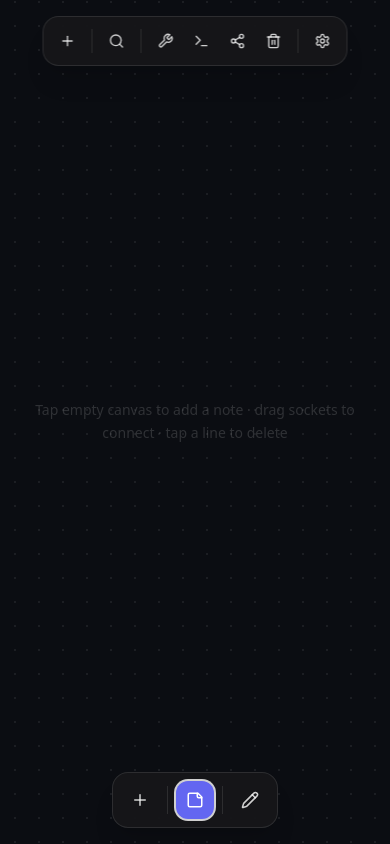
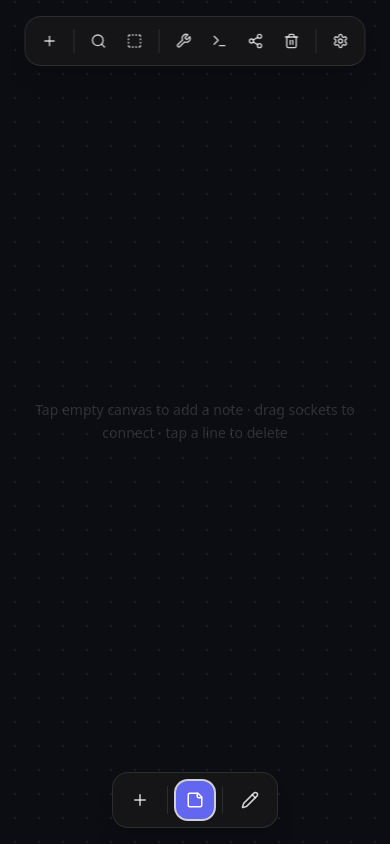
Before and after one commit to windshifter1/NodeMind, a React (Vite) app: page / in a window 390 px wide. Built offline with nearby package versions, Linux system fonts and the light colour scheme.

Commit message:
Selection on Mobile

```diff
--- a/src/components/canvas/CanvasBoard.jsx
+++ b/src/components/canvas/CanvasBoard.jsx
@@ -41,6 +41,8 @@ export default function CanvasBoard({
   onDeleteNodes,
   selectedNodeIds = [],
   onSelectionChange,
+  selectionArmed = false,
+  onSelectionArmConsumed,
   darkNodes,
   zoom,
   setZoom,
@@ -71,6 +73,8 @@ export default function CanvasBoard({
   const suppressNextClick = useRef(false);
   const suppressionTimerRef = useRef(0);
   const desktopSelection = useRef(false);
+  const selectionArmedRef = useRef(selectionArmed);
+  selectionArmedRef.current = selectionArmed;
   const selectedNodeIdsRef = useRef(selectedNodeIds);
   selectedNodeIdsRef.current = selectedNodeIds;
 
@@ -116,6 +120,14 @@ export default function CanvasBoard({
   const isCanvasPanPointerStart = (e) => {
     if (e.pointerType !== 'mouse') return e.button === 0 || e.button === -1;
     return e.button === 0 || e.button === 1 || e.button === 2;
+  };
+
+  /** Desktop always marquees on primary mouse; mobile only when Selection Mode is armed. */
+  const shouldUseMarquee = (e) => {
+    if (selectionArmedRef.current) {
+      return e.pointerType !== 'mouse' ? e.button === 0 || e.button === -1 : e.button === 0;
+    }
+    return e.pointerType === 'mouse' && e.button === 0 && desktopSelection.current;
   };
 
   const clearSuppressionTimer = () => {
@@ -349,7 +361,7 @@ export default function CanvasBoard({
         button: 0,
         pointerType: e.pointerType,
       });
-      const useMarquee = e.pointerType === 'mouse' && desktopSelection.current;
+      const useMarquee = shouldUseMarquee(e);
       const totalDx = e.clientX - startX;
       const totalDy = e.clientY - startY;
       const crossedThreshold = Math.abs(totalDx) + Math.abs(totalDy) > PAN_DRAG_THRESHOLD;
@@ -469,8 +481,7 @@ export default function CanvasBoard({
     pointers.current.set(e.pointerId, { x: e.clientX, y: e.clientY, button: e.button, pointerType: e.pointerType });
 
     if (pointers.current.size === 1) {
-      const isMousePrimary = e.pointerType === 'mouse' && e.button === 0;
-      const useMarquee = isMousePrimary && desktopSelection.current;
+      const useMarquee = shouldUseMarquee(e);
       const delayedMousePan = e.pointerType === 'mouse' && (e.button === 1 || e.button === 2);
       panState.current = {
         panning: !delayedMousePan && !useMarquee,
@@ -592,7 +603,7 @@ export default function CanvasBoard({
       setMarqueeRect(null);
     } else if (pointers.current.size === 0) {
       const wasMarquee = panState.current.marqueing;
-      if (wasMarquee && desktopSelection.current && onSelectionChange) {
+      if (wasMarquee && onSelectionChange) {
         const rect = boardRef.current.getBoundingClientRect();
         const x1 = (Math.min(panState.current.startX, e.clientX) - rect.left - panRef.current.x) / zoomRef.current;
         const y1 = (Math.min(panState.current.startY, e.clientY) - rect.top - panRef.current.y) / zoomRef.current;
@@ -603,6 +614,7 @@ export default function CanvasBoard({
           .filter((node) => rectsIntersect(nodeLayoutRect(node), worldRect))
           .map((node) => node.id);
         onSelectionChange(hits);
+        if (selectionArmedRef.current) onSelectionArmConsumed?.();
       } else if (panState.current.button === 0 && !moved && !pinch.current.active) {
         const hasSelection = selectedNodeIdsRef.current.length > 0;
         if (hasSelection) {
@@ -843,6 +855,7 @@ export default function CanvasBoard({
   return (
     <div
       ref={boardRef}
+      data-canvas-board
       className="absolute inset-0 overflow-hidden"
       onPointerDown={onPointerDown}
       onPointerMove={onPointerMove}
--- a/src/components/canvas/Toolbar.jsx
+++ b/src/components/canvas/Toolbar.jsx
@@ -1,5 +1,5 @@
 import React, { useEffect, useRef, useState } from 'react';
-import { Download, Upload, Trash2, Plus, ZoomIn, ZoomOut, Maximize, Minimize, Copy, Terminal, Search, Share2, Wrench, Settings, Home } from 'lucide-react';
+import { Download, Upload, Trash2, Plus, ZoomIn, ZoomOut, Maximize, Minimize, Copy, Terminal, Search, Share2, Wrench, Settings, Home, SquareDashed } from 'lucide-react';
 
 function AutoOrganiseAllIcon({ size = 15 }) {
   return (
@@ -44,17 +44,28 @@ function AutoOrganiseSelectedIcon({ size = 15 }) {
   );
 }
 
-function ToolbarButton({ children, onClick, title, disabled = false }) {
+function ToolbarButton({
+  children,
+  onClick,
+  title,
+  disabled = false,
+  active = false,
+  className = '',
+  'data-selection-arm-button': selectionArmButton,
+}) {
   return (
     <button
       onClick={disabled ? undefined : onClick}
       title={title}
       disabled={disabled}
+      data-selection-arm-button={selectionArmButton ? '' : undefined}
       className={`p-2 sm:p-3 rounded-xl transition active:scale-95 ${
         disabled
           ? 'text-white/30 cursor-not-allowed'
-          : 'text-white/80 hover:text-white hover:bg-white/10'
-      }`}
+          : active
+            ? 'text-indigo-100 bg-indigo-500/35 shadow-[0_0_0_1px_rgba(165,180,252,0.55),0_0_18px_rgba(99,102,241,0.55)]'
+            : 'text-white/80 hover:text-white hover:bg-white/10'
+      } ${className}`}
     >
       {children}
     </button>
@@ -146,6 +157,8 @@ export default function Toolbar({
   onAutoOrganise,
   onOrganiseSelected,
   selectedCount = 0,
+  selectionArmed = false,
+  onToggleSelectionArm,
   zoom,
   onZoom,
   onRecenter,
@@ -156,6 +169,16 @@ export default function Toolbar({
 }) {
   const fileRef = useRef(null);
   const canOrganiseSelected = selectedCount >= 2;
+  const [showMobileSelection, setShowMobileSelection] = useState(false);
+
+  useEffect(() => {
+    const mq = window.matchMedia?.('(hover: hover) and (pointer: fine)');
+    const update = () => setShowMobileSelection(!(mq?.matches));
+    update();
+    if (!mq?.addEventListener) return undefined;
+    mq.addEventListener('change', update);
+    return () => mq.removeEventListener('change', update);
+  }, []);
 
   return (
     <>
@@ -173,6 +196,16 @@ export default function Toolbar({
           ]}
         />
         <span className="hidden sm:inline text-xs text-white/50 w-10 text-center tabular-nums">{Math.round(zoom * 100)}%</span>
+        {showMobileSelection && (
+          <ToolbarButton
+            data-selection-arm-button
+            active={selectionArmed}
+            onClick={onToggleSelectionArm}
+            title={selectionArmed ? 'Selection Mode armed — drag on canvas' : 'Selection Mode'}
+          >
+            <SquareDashed size={16} />
+          </ToolbarButton>
+        )}
         <div className="w-px h-6 bg-white/10 mx-1" />
         <ToolbarGroup
           icon={Wrench}
--- a/src/pages/Canvas.jsx
+++ b/src/pages/Canvas.jsx
@@ -40,6 +40,7 @@ export default function Canvas() {
   const [terminalOpen, setTerminalOpen] = useState(false);
   const [settingsOpen, setSettingsOpen] = useState(false);
   const [selectedNodeIds, setSelectedNodeIds] = useState([]);
+  const [selectionArmed, setSelectionArmed] = useState(false);
   const [nodeTheme, setNodeTheme] = useState(() => {
     try {
       const stored = localStorage.getItem('thoughts-canvas-node-theme-v2');
@@ -127,11 +128,26 @@ export default function Canvas() {
 
   useEffect(() => {
     setSelectedNodeIds([]);
+    setSelectionArmed(false);
   }, [state.activeId]);
 
   useEffect(() => {
     setSelectedNodeIds((ids) => ids.filter((id) => active.nodes.some((n) => n.id === id)));
   }, [active.nodes]);
+
+  useEffect(() => {
+    if (!selectionArmed) return undefined;
+    const onPointerDown = (e) => {
+      if (e.target.closest?.('[data-selection-arm-button]')) return;
+      if (e.target.closest?.('[data-canvas-board]')) return;
+      const ui = e.target.closest?.(
+        'button, a, input, textarea, select, [role="button"], label, summary'
+      );
+      if (ui) setSelectionArmed(false);
+    };
+    document.addEventListener('pointerdown', onPointerDown, true);
+    return () => document.removeEventListener('pointerdown', onPointerDown, true);
+  }, [selectionArmed]);
 
   const handleExport = () => {
     const data = JSON.stringify(
@@ -263,6 +279,8 @@ export default function Canvas() {
         onDeleteNodes={deleteNodes}
         selectedNodeIds={selectedNodeIds}
         onSelectionChange={setSelectedNodeIds}
+        selectionArmed={selectionArmed}
+        onSelectionArmConsumed={() => setSelectionArmed(false)}
         darkNodes={nodeTheme === 'dark'}
         zoom={zoom}
         setZoom={setZoom}
@@ -280,6 +298,8 @@ export default function Canvas() {
         onAutoOrganise={autoOrganise}
         onOrganiseSelected={organiseSelected}
         selectedCount={selectedNodeIds.length}
+        selectionArmed={selectionArmed}
+        onToggleSelectionArm={() => setSelectionArmed((armed) => !armed)}
         zoom={zoom}
         onZoom={zoomToCenter}
         onRecenter={recenterView}
--- a/version.json
+++ b/version.json
@@ -1,4 +1,4 @@
 {
   "version": "0.5.0",
-  "build": 27
+  "build": 28
 }
```
